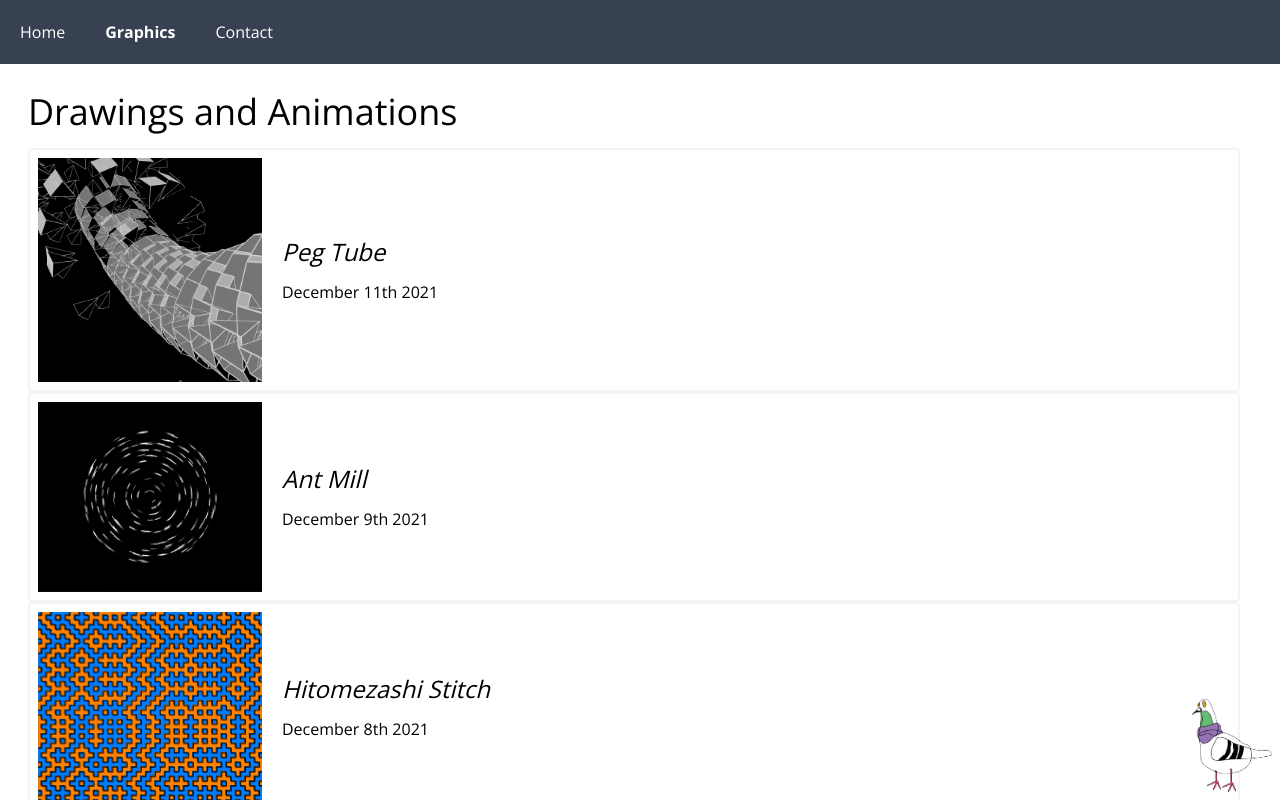
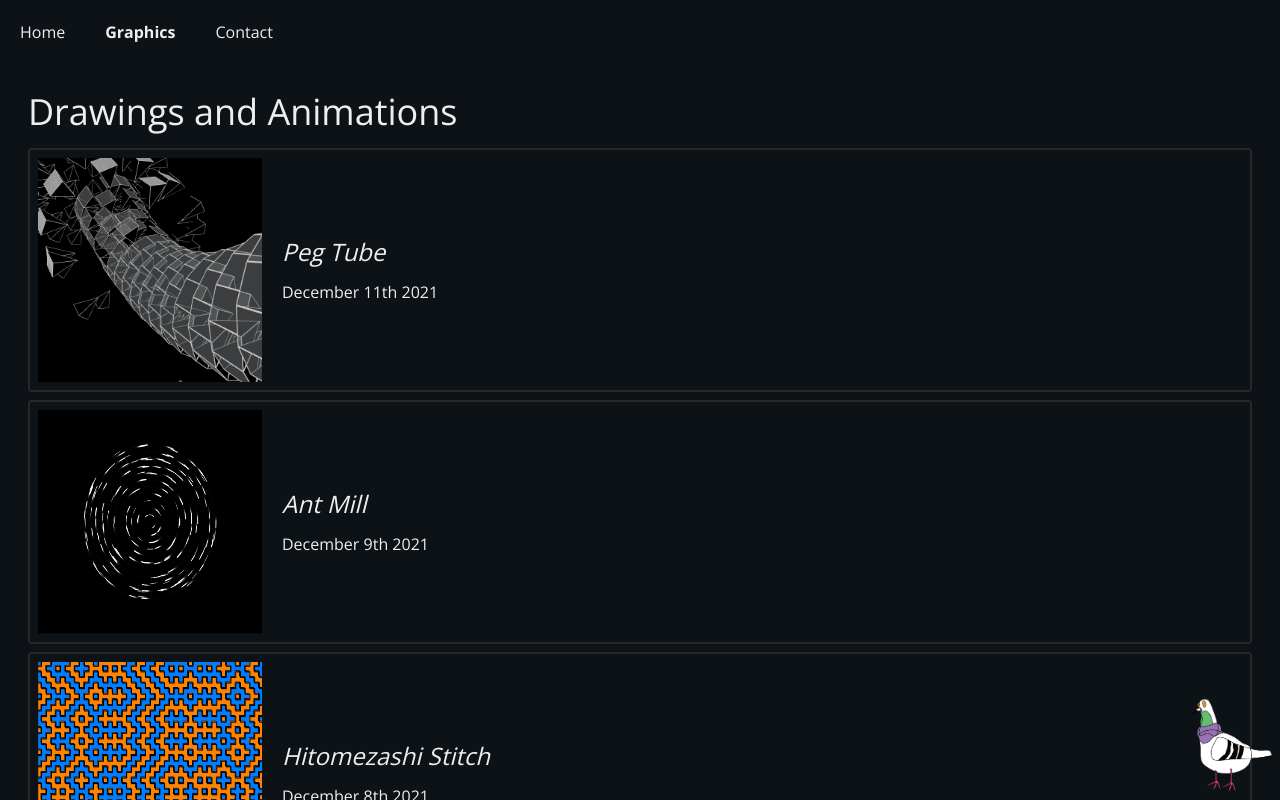
Before and after one commit to sventi555/stephen-edwards, a Next.js app: page /graphics in a window 1280 px wide. Shown: the top 800 px of the page. Built offline with nearby package versions, Linux system fonts and the light colour scheme.

Commit message:
new theme and start using next images

```diff
--- a/components/footer.tsx
+++ b/components/footer.tsx
@@ -1,6 +1,6 @@
 export default function Footer() {
   return (
-    <div className='flex flex-col items-center justify-center p-5 mt-auto h-28 bg-coolGray-200'>
+    <div className='flex flex-col items-center justify-center p-5 h-28 text-dull bg-primary'>
       <p className='text-sm text-trueGray-400'>Copyright &copy; 2021 Stephen Edwards</p>
     </div>
   );
--- a/components/main.tsx
+++ b/components/main.tsx
@@ -4,7 +4,7 @@ interface MainProps {
 
 export default function Main(props: MainProps) {
   return (
-    <main className='pr-10 p-7'>
+    <main className='flex flex-col flex-grow bg-primary p-7 text-light'>
       {props.children}
     </main>
   );
--- a/components/navbar.tsx
+++ b/components/navbar.tsx
@@ -25,7 +25,7 @@ function Navlink({ pageName, curPageName, link, label }: NavlinkProps) {
 
 export default function Navbar({ pageName }: NavbarProps) {
   return (
-    <div className='flex p-5 space-x-10 text-white bg-coolGray-700'>
+    <div className='flex p-5 space-x-10 text-light bg-primary'>
       <nav className='flex space-x-10'>
         <Navlink curPageName={pageName} pageName='home' link='/' label='Home' />
         <Navlink curPageName={pageName} pageName='graphics' link='/graphics' label='Graphics' />
--- a/pages/graphics.tsx
+++ b/pages/graphics.tsx
@@ -3,6 +3,7 @@ import path from 'path';
 
 import _ from 'lodash';
 import moment from 'moment';
+import Image from 'next/image';
 import Head from 'next/head';
 import YAML from 'yaml';
 
@@ -27,10 +28,12 @@ export default function Graphics({ sketches }: GraphicsProps) {
       </Head>
       <Container pageName='graphics'>
         <h1>Drawings and Animations</h1>
-        <div>
+        <div className='flex flex-col space-y-2'>
           {sketches.map((sketch) => (
-            <a key={sketch.slug} className='flex items-center p-2 space-x-5 transition-all border-2 border-gray-100 rounded hover:border-gray-400' href={`graphics/${sketch.slug}`}>
-              <img className='w-2/5 sm:w-56' src={sketch.screenshot} alt={'Thumbnail of ' + sketch.title + ' sketch'} />
+            <a key={sketch.slug} className='flex items-center p-2 space-x-5 transition-all border-2 border-gray-800 rounded hover:border-gray-500' href={`graphics/${sketch.slug}`}>
+              <div className='w-2/5 sm:w-56'>
+                <Image layout='responsive' width='200' height='200' src={sketch.screenshot} alt={'Thumbnail of ' + sketch.title + ' sketch'} />
+              </div>
               <div className='space-y-3'>
                 <h3><i>{sketch.title}</i></h3>
                 <p>{moment(sketch.date).format('MMMM Do YYYY')}</p>
--- a/pages/graphics/[id].tsx
+++ b/pages/graphics/[id].tsx
@@ -34,7 +34,7 @@ export default function Graphic(props: GraphicProps) {
         <title>Stephen Edwards</title>
       </Head>
       <Container pageName='graphics'>
-        <button className='mb-4 underline' onClick={goBack}>&#8592; Back</button>
+        <div><button className='inline-block mb-4 underline' onClick={goBack}>&#8592; Back</button></div>
         <h1>{props.title}</h1>
         <div className='space-y-5 lg:flex lg:space-y-0 lg:space-x-5'>
           <Sketch gif={props.gif} iframeUrl={props.iframeUrl}/>
--- a/pages/index.tsx
+++ b/pages/index.tsx
@@ -20,8 +20,10 @@ export default function Home({ bio }: HomeProps) {
         <title>Stephen Edwards</title>
       </Head>
       <Container pageName='home'>
-        <h1>Hi, I&apos;m Stephen</h1>
-        <div dangerouslySetInnerHTML={{ __html: converter.makeHtml(bio) }} />
+        <div className='flex flex-col justify-center flex-grow'>
+          <h1 className='text-center'>Hi, I&apos;m Stephen</h1>
+          <div className='text-center' dangerouslySetInnerHTML={{ __html: converter.makeHtml(bio) }} />
+        </div>
       </Container>
       <Script src="https://identity.netlify.com/v1/netlify-identity-widget.js"></Script>
     </div>
--- a/tailwind.config.js
+++ b/tailwind.config.js
@@ -1,4 +1,3 @@
-// eslint-disable-next-line @typescript-eslint/no-var-requires
 const colors = require('tailwindcss/colors');
 
 module.exports = {
@@ -8,7 +7,9 @@ module.exports = {
   theme: {
     colors: {
       ...colors,
-      'teal': '#5396AF'
+      'primary': '#0D1217',
+      'light': '#EEEEEE',
+      'dull': '#A3A3A3'
     },
     extend: {},
   },
```
